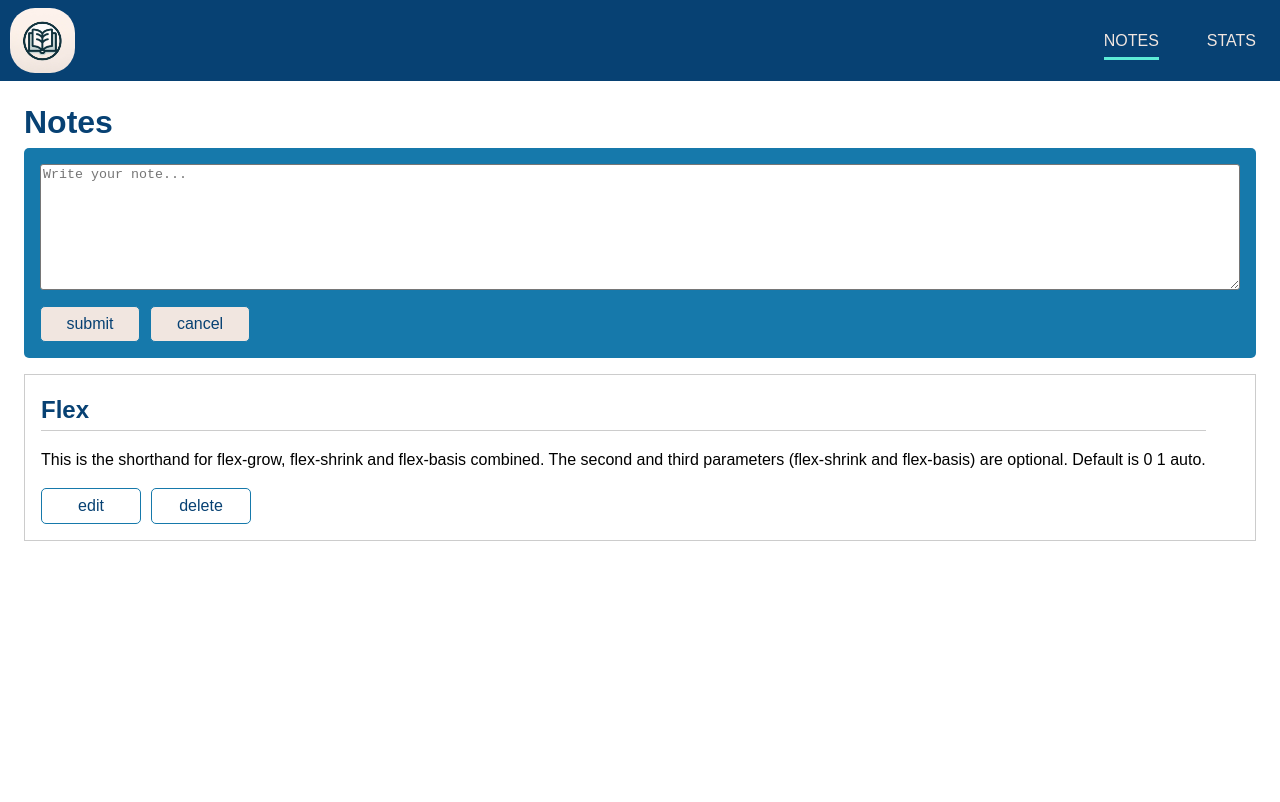
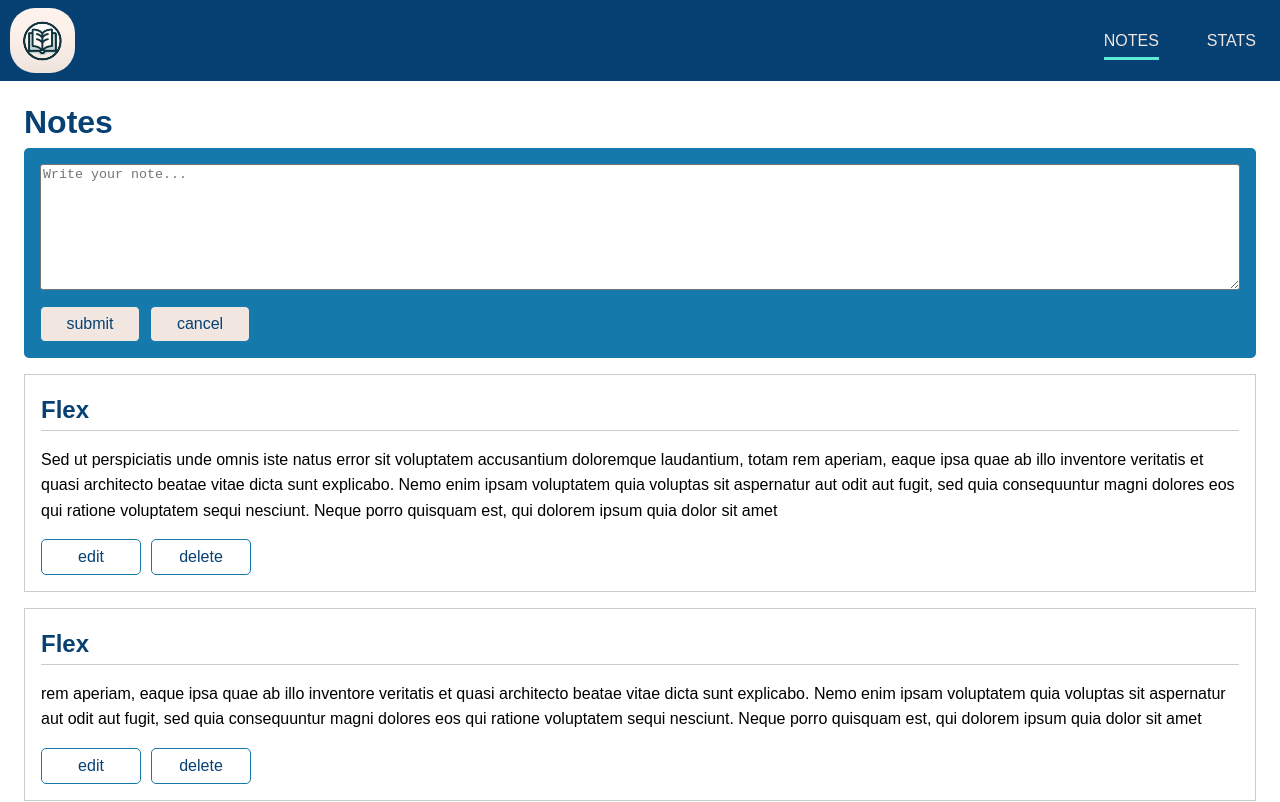
Before and after one commit to BRickN/Vue-composition-api, a Vue app in the folder notebook/: page / in a window 1280 px wide. Shown: the top 802 px of the page. Built offline with nearby package versions, Linux system fonts and the light colour scheme.

Commit message:
note form

```diff
--- a/notebook/src/components/NoteCard.vue
+++ b/notebook/src/components/NoteCard.vue
@@ -4,8 +4,7 @@
       <div class="card-content">
         <div class="card-title"><h2>Flex</h2></div>
         <p class="card-text">
-          This is the shorthand for flex-grow, flex-shrink and flex-basis combined. The second and
-          third parameters (flex-shrink and flex-basis) are optional. Default is 0 1 auto.
+          {{ props.note.content }}
         </p>
         <div class="button-container">
           <button class="btn btn-white">Edit</button>
@@ -15,6 +14,18 @@
     </div>
   </div>
 </template>
+
+<script setup lang="ts">
+import type { PropType } from 'vue'
+import type { Note } from '@/types/Note'
+
+const props = defineProps({
+  note: {
+    type: Object as PropType<Note>,
+    required: true
+  }
+})
+</script>
 
 <style scoped>
 .cards-item {
--- a/notebook/src/components/NoteForm.vue
+++ b/notebook/src/components/NoteForm.vue
@@ -1,12 +1,35 @@
 <template>
   <div class="form-container">
-    <textarea rows="8" class="note-area" placeholder="Write your note..."></textarea>
+    <textarea
+      rows="8"
+      class="note-area"
+      placeholder="Write your note..."
+      v-model="newNoteContent"
+    ></textarea>
     <div class="btn-container">
-      <button class="btn">Submit</button>
-      <button class="btn">Cancel</button>
+      <button class="btn" @click.prevent="submit">Submit</button>
+      <button class="btn" @click.prevent="cancel">Cancel</button>
     </div>
   </div>
 </template>
+<script setup lang="ts">
+import { ref } from 'vue'
+
+const newNoteContent = ref<string | undefined>()
+
+const emit = defineEmits<{
+  addNewNote: [value: string]
+}>()
+
+const submit = () => {
+  if (typeof newNoteContent.value !== 'undefined' && newNoteContent.value?.trim().length > 0) {
+    emit('addNewNote', newNoteContent.value)
+  }
+}
+const cancel = () => {
+  newNoteContent.value = ''
+}
+</script>
 
 <style scoped>
 .form-container {
--- /dev/null
+++ b/notebook/src/types/Note.ts
@@ -0,0 +1,5 @@
+export interface Note {
+  id: number
+  content: string
+  date: Date
+}
--- a/notebook/src/views/NotesView.vue
+++ b/notebook/src/views/NotesView.vue
@@ -1,11 +1,48 @@
 <template>
   <div class="notes">
     <h1>Notes</h1>
-    <NoteForm />
-    <NoteCard />
+    <NoteForm @addNewNote="updateNotes" />
+    <NoteCard v-for="note in notes" :key="note.id" :note="note" />
   </div>
 </template>
 <script setup lang="ts">
 import NoteCard from '@/components/NoteCard.vue'
 import NoteForm from '@/components/NoteForm.vue'
+import type { Note } from '@/types/Note'
+import { ref } from 'vue'
+
+const notes = ref<Note[]>([
+  {
+    id: 1,
+    content:
+      'Sed ut perspiciatis unde omnis iste natus error sit voluptatem accusantium doloremque laudantium, totam rem aperiam, eaque ipsa quae ab illo inventore veritatis et quasi architecto beatae vitae dicta sunt explicabo. Nemo enim ipsam voluptatem quia voluptas sit aspernatur aut odit aut fugit, sed quia consequuntur magni dolores eos qui ratione voluptatem sequi nesciunt. Neque porro quisquam est, qui dolorem ipsum quia dolor sit amet',
+    date: new Date()
+  },
+  {
+    id: 2,
+    content:
+      'rem aperiam, eaque ipsa quae ab illo inventore veritatis et quasi architecto beatae vitae dicta sunt explicabo. Nemo enim ipsam voluptatem quia voluptas sit aspernatur aut odit aut fugit, sed quia consequuntur magni dolores eos qui ratione voluptatem sequi nesciunt. Neque porro quisquam est, qui dolorem ipsum quia dolor sit amet',
+    date: new Date()
+  },
+  {
+    id: 3,
+    content:
+      'S3d ut perspiciatis unde omnis iste natus error sit voluptatem accusantium doloremque laudantium, totam rem aperiam, eaque ipsa quae ab illo inventore veritatis et quasi architecto beatae vitae dicta sunt explicabo. Nemo enim ipsam voluptatem quia voluptas sit aspernatur aut odit aut fugit, sed quia consequuntur magni dolores eos qui ratione voluptatem sequi nesciunt. Neque porro quisquam est, qui dolorem ipsum quia dolor sit amet',
+    date: new Date()
+  },
+  {
+    id: 4,
+    content:
+      'Sed ut perspiciatis unde omnis iste natus error sit voluptatem accusantium doloremque laudantium, totam rem aperiam, eaque ipsa quae ab illo inventore veritatis et quasi architecto beatae vitae dicta sunt explicabo. Nemo enim ipsam voluptatem quia voluptas sit aspernatur aut odit aut fugit, sed quia consequuntur magni dolores eos qui ratione voluptatem sequi nesciunt. Neque porro quisquam est, qui dolorem ipsum quia dolor sit amet',
+    date: new Date()
+  }
+])
+
+const updateNotes = (nodeContent: string) => {
+  notes.value.push({
+    id: notes.value.length + 1,
+    content: nodeContent,
+    date: new Date()
+  })
+}
 </script>
```
